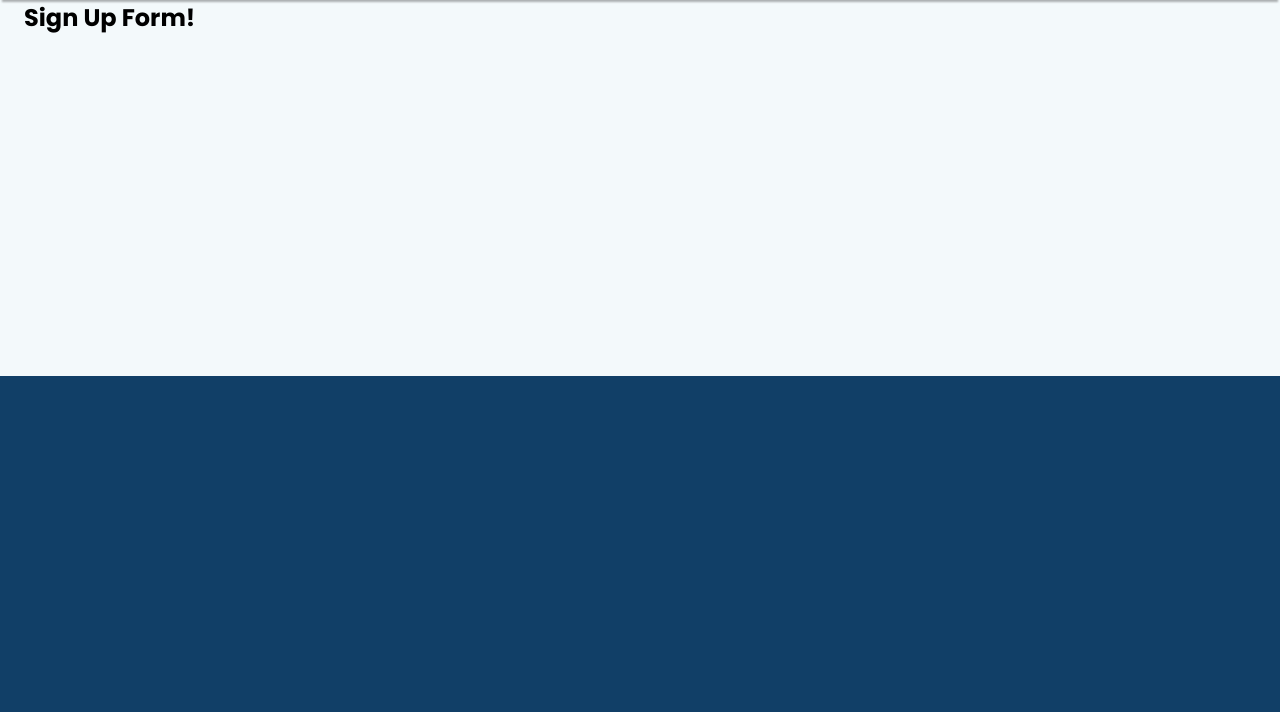
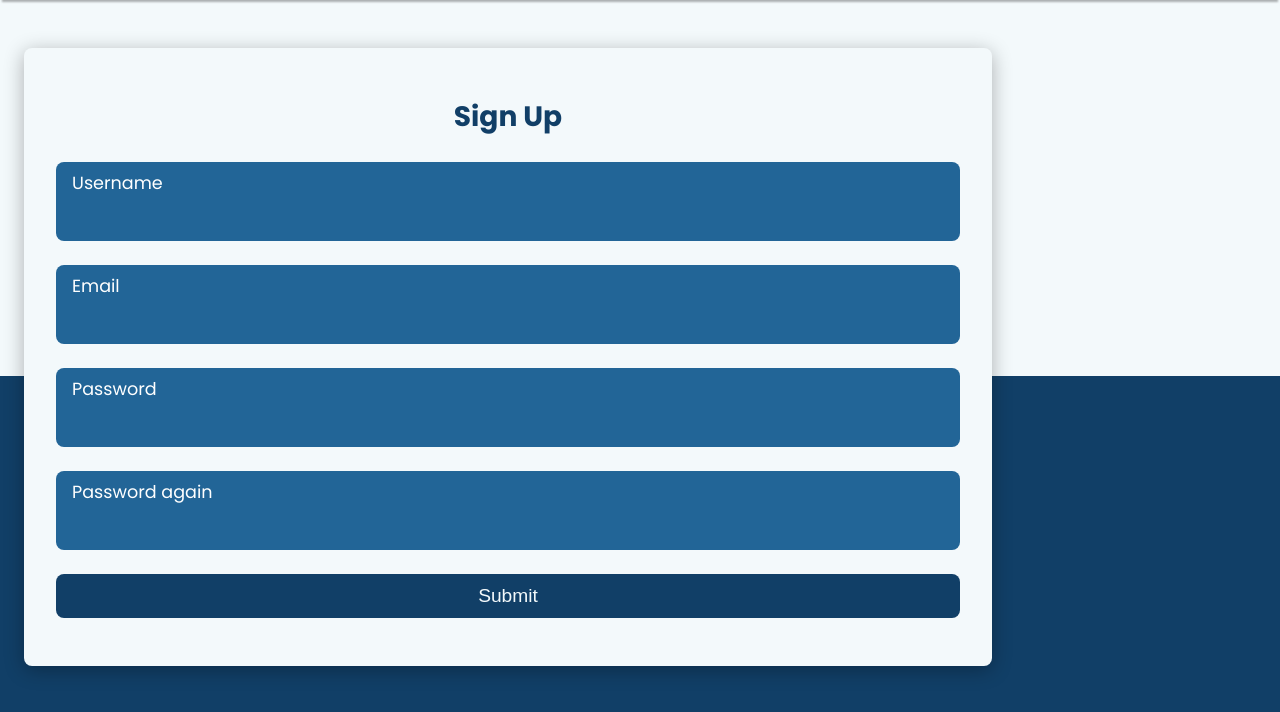
Before and after one commit to Remy349/contacts-app-python, a Python web app: template flaskr/templates/auth/signup.html in a window 1280 px wide. Shown: the part 48-760 px from the top of the page. Run offline with Jinja, Linux system fonts and the light colour scheme; the template is opened without the code that fills it: most values are stand-ins (such as "Sample title", 1, 10 or a date in 2020); form fields are guessed from the names that the template uses.

Commit message:
Sign Up form, completed

```diff
--- a/flaskr/static/css/styles.css
+++ b/flaskr/static/css/styles.css
@@ -1,5 +1,62 @@
+/* IMPORTS */
+/* SIGN UP */
 /* GOOGLE FONTS */
 @import url("https://fonts.googleapis.com/css2?family=Poppins:wght@300;400;500;700&display=swap");
+/* IMPORTS */
+.signup {
+  margin-top: 3rem;
+  margin-bottom: 3rem;
+}
+.signup__form {
+  background-color: #F3F9FB;
+  border-radius: 0.5rem;
+  padding: 3rem 2rem;
+  row-gap: 1.5rem;
+  box-shadow: 0 4px 20px rgba(0, 0, 0, 0.3);
+  width: 100%;
+}
+.signup__form-header {
+  text-align: center;
+  font-size: 1.5rem;
+  color: #113F67;
+}
+.signup__form-inputs {
+  background-color: #226597;
+  display: grid;
+  border-radius: 0.5rem;
+  padding: 0.5rem 0.5rem 0.5rem 1rem;
+  row-gap: 0.5rem;
+}
+.signup__form-label {
+  color: #fff;
+  font-size: 1.1rem;
+}
+.signup__form-input {
+  background-color: #226597;
+  font-family: "Poppins", sans-serif;
+  font-size: 1.2rem;
+  font-weight: 500;
+  border: none;
+  outline: none;
+  width: 100%;
+  color: #fff;
+}
+.signup__form-btn {
+  background-color: #113F67;
+  color: #F3F9FB;
+  border-radius: 0.5rem;
+  outline: none;
+  border: none;
+  padding: 0.7rem 0;
+  font-size: 1.2rem;
+  width: 100%;
+  cursor: pointer;
+  transition: 0.2s;
+}
+.signup__form-btn:hover {
+  background-color: #226597;
+}
+
 /* BASE */
 * {
   margin: 0;
@@ -62,7 +119,7 @@ ul {
   color: #113F67;
 }
 
-/* HOME */
+/* HOME / SIGN IN */
 .home {
   margin-top: 3rem;
   margin-bottom: 3rem;
--- /dev/null
+++ b/flaskr/static/scss/_signup.scss
@@ -0,0 +1,62 @@
+/* IMPORTS */
+@use 'utils/colors' as c;
+@use 'utils/fonts' as f;
+
+.signup {
+  margin-top: 3rem;
+  margin-bottom: 3rem;
+
+  &__form {
+    background-color: c.$light-color;
+    border-radius: .5rem;
+    padding: 3rem 2rem;
+    row-gap: 1.5rem;
+    box-shadow: 0 4px 20px rgba(0,0,0,.3);
+    width: 100%;
+
+    &-header {
+      text-align: center;
+      font-size: 1.5rem;
+      color: c.$primary-color;
+    }
+
+    &-inputs {
+      background-color: c.$second-color;
+      display: grid;
+      border-radius: .5rem;
+      padding: .5rem .5rem .5rem 1rem;
+      row-gap: .5rem;
+    }
+
+    &-label {
+      color: c.$white-color;
+      font-size: 1.1rem;
+    }
+
+    &-input {
+      background-color: c.$second-color;
+      font-family: f.$poppins;
+      font-size: 1.2rem;
+      font-weight: 500;
+      border: none;
+      outline: none;
+      width: 100%;
+      color: c.$white-color;
+    }
+
+    &-btn {
+      background-color: c.$primary-color;
+      color: c.$light-color;
+      border-radius: .5rem;
+      outline: none;
+      border: none;
+      padding: .7rem 0;
+      font-size: 1.2rem;
+      width: 100%;
+      cursor: pointer;
+      transition: .2s;
+
+      &:hover { background-color: c.$second-color; }
+    }
+  }
+}
--- a/flaskr/static/scss/styles.scss
+++ b/flaskr/static/scss/styles.scss
@@ -1,14 +1,14 @@
+/* IMPORTS */
+@use 'utils/colors' as c;
+@use 'utils/fonts' as f;
+
+/* SIGN UP */
+@use './signup';
+
 /* GOOGLE FONTS */
 @import url('https://fonts.googleapis.com/css2?family=Poppins:wght@300;400;500;700&display=swap');
 
 $header-height: 3rem;
-
-$primary-color: #113F67;
-$second-color: #226597;
-$light-color: #F3F9FB;
-$white-color: #fff;
-
-$poppins: 'Poppins', sans-serif;
 
 /* BASE */
 * {
@@ -50,7 +50,7 @@ ul { list-style: none; }
   width: 100%;
   z-index: 100;
   box-shadow: 0 4px 2px -2px rgba(0,0,0,.3);
-  background-color: $light-color;
+  background-color: c.$light-color;
 }
 
 /* NAV */
--- /dev/null
+++ b/flaskr/static/scss/utils/_colors.scss
@@ -0,0 +1,4 @@
+$primary-color: #113F67;
+$second-color: #226597;
+$light-color: #F3F9FB;
+$white-color: #fff;
--- /dev/null
+++ b/flaskr/static/scss/utils/_fonts.scss
@@ -0,0 +1 @@
+$poppins: 'Poppins', sans-serif;
--- a/flaskr/templates/auth/signup.html
+++ b/flaskr/templates/auth/signup.html
@@ -3,7 +3,38 @@
 {% block content %}
   <section class="signup">
     <div class="signup__container container">
-      <h1>Sign Up Form!</h1>
+      <div class="signup__forms">
+        <div class="signup__forms-container">
+          <form action="" method="POST" class="signup__form grid">
+            <div class="signup__form-header">
+              <h3>Sign Up</h3>
+            </div>
+            <div class="signup__form-inputs">
+              {{ form.username.label(class_='signup__form-label') }}
+              {{ form.username(class_='signup__form-input',
+                                autocomplete='off') }}
+            </div>
+            <div class="signup__form-inputs">
+              {{ form.email.label(class_='signup__form-label') }}
+              {{ form.email(class_='signup__form-input',
+                                autocomplete='off') }}
+            </div>
+            <div class="signup__form-inputs">
+              {{ form.password.label(class_='signup__form-label') }}
+              {{ form.password(class_='signup__form-input',
+                                autocomplete='off') }}
+            </div>
+            <div class="signup__form-inputs">
+              {{ form.password_again.label(class_='signup__form-label') }}
+              {{ form.password_again(class_='signup__form-input',
+                                autocomplete='off') }}
+            </div>
+            <div class="signup__form-btns">
+              {{ form.submit(class_='signup__form-btn') }}
+            </div>
+          </form>
+        </div>
+      </div>
     </div>
   </section>
 {% endblock content %}
```
Also changed, not shown: other parts of flaskr/static/scss/styles.scss (+18 -18 lines), 1 other file.
